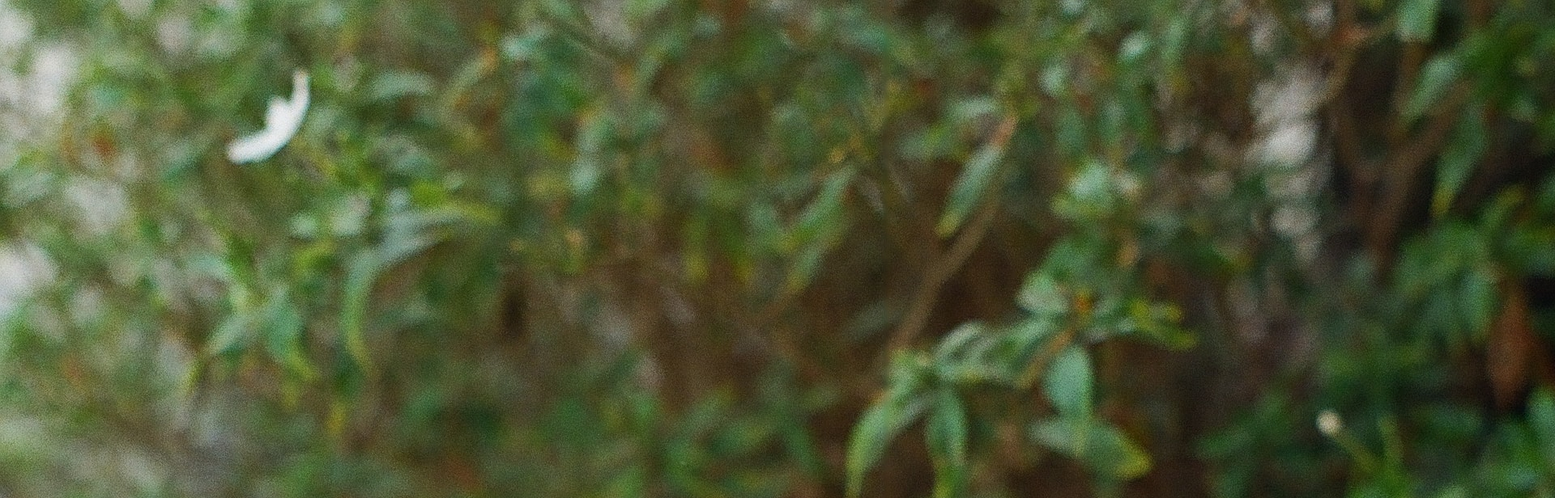
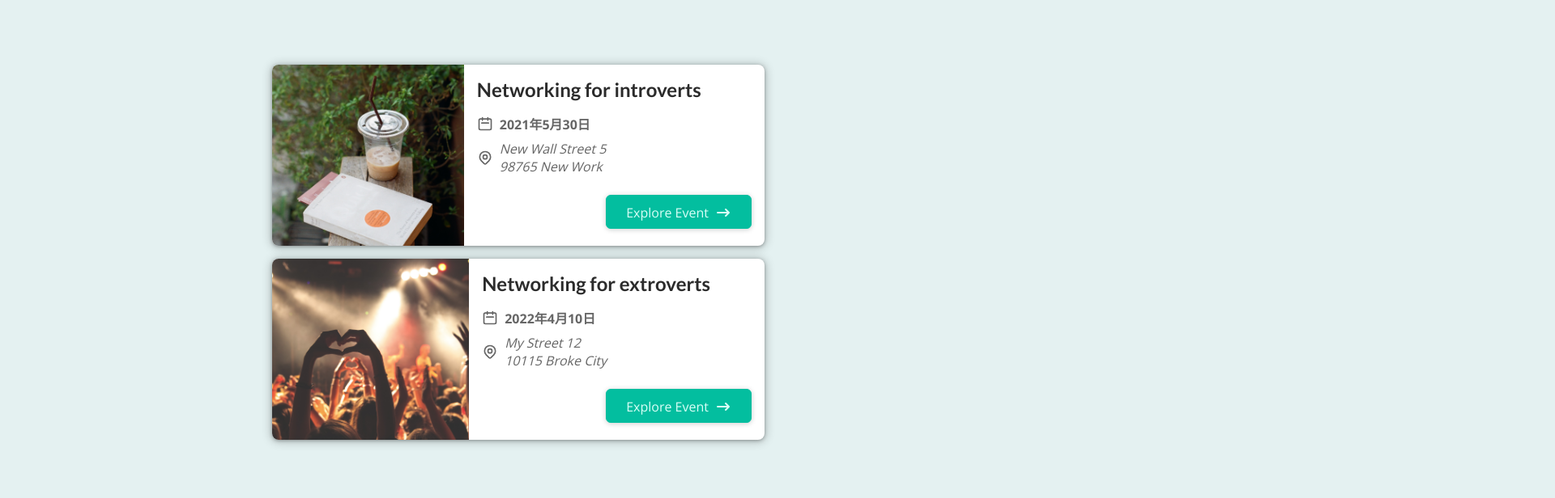
Before and after one commit to Fumiya-Kito/next-events, a Next.js app: page / in a window 1280 px wide. Shown: the top 616 px of the page at 81% size, 1920 px wide, since content can reach past the window. Built offline with nearby package versions, Linux system fonts and the light colour scheme.

Commit message:
feat: add ui componets, icons, and css file

```diff
--- a/components/events/envent-item.js
+++ b/components/events/envent-item.js
@@ -1,4 +1,9 @@
-import Link from "next/link";
+import AddressIcon from '../icons/address-icon';
+import ArrowRightIcon from '../icons/arrow-right-icon';
+import DateIcon from '../icons/date-icon';
+import Button from '../ui/button';
+
+import classes from './event-item.module.css';
 
 function EventItem(props) {
   const { title, image, date, location, id } = props;
@@ -11,24 +16,31 @@
   const formattedAddress = location.replace(', ', '\n');
   const exploreLink = `/events/${id}`;
 
-  return <li>
+  return (
+    <li className={classes.item}>
       <img src={'/' + image} alt={title} />
-    <div>
-      <div>
+      <div className={classes.content}>
+        <div className={classes.summary}>
           <h2>{title}</h2>
-        <div>
+          <div className={classes.date}>
+            <DateIcon />
             <time>{humanReadableDate}</time>
           </div>
-        <div>
+          <div className={classes.address}>
+            <AddressIcon />
             <address>{formattedAddress}</address>
           </div>
         </div>
 
-      <div>
-        <Link href={exploreLink}>Explore Event</Link>
+        <div className={classes.actions}>
+          <Button link={exploreLink}>
+            <span>Explore Event</span>
+            <span className={classes.icon}><ArrowRightIcon /></span>
+          </Button>
         </div>
       </div>
     </li>
+  )
 }
 
 export default EventItem;
--- a/components/events/envent-list.js
+++ b/components/events/envent-list.js
@@ -1,10 +1,11 @@
 import EventItem from "./envent-item";
+import classes from './event-list.module.css'
 
 function EventList(props) {
   const { items } = props;
 
   return (
-    <ul>
+    <ul className={classes.list}>
       {items.map((event) => (
         <EventItem
           key={event.id}
--- /dev/null
+++ b/components/events/event-item.module.css
@@ -0,0 +1,103 @@
+.item {
+  box-shadow: 0 1px 4px rgba(0, 0, 0, 0.3), 0 1px 12px 2px rgba(0, 0, 0, 0.2);
+  border-radius: 8px;
+  overflow: hidden;
+  background-color: white;
+  margin: 1rem;
+  display: flex;
+  flex-direction: column;
+  gap: 1rem;
+}
+
+.item img {
+  width: 100%;
+  object-fit: cover;
+  height: 10rem;
+}
+
+.content {
+  width: 100%;
+  padding: 0 1rem;
+  text-align: center;
+}
+
+.content h2 {
+  margin: 0.5rem 0;
+}
+
+.date,
+.address {
+  display: flex;
+  gap: 0.5rem;
+  align-items: center;
+}
+
+.date svg,
+.address svg {
+  width: 1.25rem;
+  height: 1.25rem;
+  color: #666666;
+}
+
+.content time {
+  color: #666666;
+  font-weight: bold;
+}
+
+.content address {
+  margin: 0.5rem 0;
+  color: #666666;
+  white-space: pre;
+}
+
+.actions {
+  display: flex;
+  flex-direction: column;
+  padding: 1rem;
+}
+
+.actions a {
+  display: block;
+}
+
+.actions a span {
+  vertical-align: middle;
+}
+
+.icon {
+  margin-left: 0.5rem;
+  display: inline-flex;
+  justify-content: center;
+  align-items: center;
+}
+
+.icon svg {
+  width: 1.25rem;
+  height: 1.25rem;
+}
+
+@media (min-width: 768px) {
+  .item {
+    flex-direction: row;
+  }
+
+  .item img {
+    width: 40%;
+    height: 14rem;
+  }
+
+  .content {
+    width: 60%;
+    padding: 0;
+    text-align: left;
+  }
+
+  .content h2 {
+    margin: 1rem 0;
+  }
+
+  .actions {
+    flex-direction: row;
+    justify-content: flex-end;
+  }
+}
--- /dev/null
+++ b/components/events/event-list.module.css
@@ -0,0 +1,5 @@
+.list {
+  width: 90%;
+  max-width: 40rem;
+  margin: 5rem auto;
+}
--- /dev/null
+++ b/components/icons/address-icon.js
@@ -0,0 +1,25 @@
+function AddressIcon() {
+  return (
+    <svg
+      xmlns='http://www.w3.org/2000/svg'
+      fill='none'
+      viewBox='0 0 24 24'
+      stroke='currentColor'
+    >
+      <path
+        strokeLinecap='round'
+        strokeLinejoin='round'
+        strokeWidth={2}
+        d='M17.657 16.657L13.414 20.9a1.998 1.998 0 01-2.827 0l-4.244-4.243a8 8 0 1111.314 0z'
+      />
+      <path
+        strokeLinecap='round'
+        strokeLinejoin='round'
+        strokeWidth={2}
+        d='M15 11a3 3 0 11-6 0 3 3 0 016 0z'
+      />
+    </svg>
+  );
+}
+
+export default AddressIcon;
--- /dev/null
+++ b/components/icons/arrow-right-icon.js
@@ -0,0 +1,17 @@
+function ArrowRightIcon() {
+  return (
+    <svg
+      xmlns='http://www.w3.org/2000/svg'
+      viewBox='0 0 20 20'
+      fill='currentColor'
+    >
+      <path
+        fillRule='evenodd'
+        d='M12.293 5.293a1 1 0 011.414 0l4 4a1 1 0 010 1.414l-4 4a1 1 0 01-1.414-1.414L14.586 11H3a1 1 0 110-2h11.586l-2.293-2.293a1 1 0 010-1.414z'
+        clipRule='evenodd'
+      />
+    </svg>
+  );
+}
+
+export default ArrowRightIcon;
--- /dev/null
+++ b/components/icons/date-icon.js
@@ -0,0 +1,19 @@
+function DateIcon() {
+  return (
+    <svg
+      xmlns='http://www.w3.org/2000/svg'
+      fill='none'
+      viewBox='0 0 24 24'
+      stroke='currentColor'
+    >
+      <path
+        strokeLinecap='round'
+        strokeLinejoin='round'
+        strokeWidth={2}
+        d='M8 7V3m8 4V3m-9 8h10M5 21h14a2 2 0 002-2V7a2 2 0 00-2-2H5a2 2 0 00-2 2v12a2 2 0 002 2z'
+      />
+    </svg>
+  );
+}
+
+export default DateIcon;
--- /dev/null
+++ b/components/ui/button.js
@@ -0,0 +1,14 @@
+import Link from "next/link";
+
+import classes from './button.module.css'
+
+function Button(props) {
+  // Next < v13では aタグを追加してそれにスタイリングを適用する必要がある
+  return (
+    <Link href={props.link} className={classes.btn}>
+      {props.children}
+    </Link>
+  );
+}
+
+export default Button;
--- /dev/null
+++ b/components/ui/button.module.css
@@ -0,0 +1,18 @@
+.btn {
+  text-decoration: none;
+  cursor: pointer;
+  font: inherit;
+  background-color: #03be9f;
+  border: 1px solid #03be9f;
+  border-radius: 6px;
+  color: #dafff7;
+  padding: 0.5rem 1.5rem;
+  text-align: center;
+  box-shadow: 0 1px 6px rgba(0, 0, 0, 0.2);
+}
+
+.btn:hover,
+.btn:active {
+  background-color: #02afa1;
+  border-color: #02afa1;
+}
```
Lines whose indentation alone changed are shown as unchanged.
